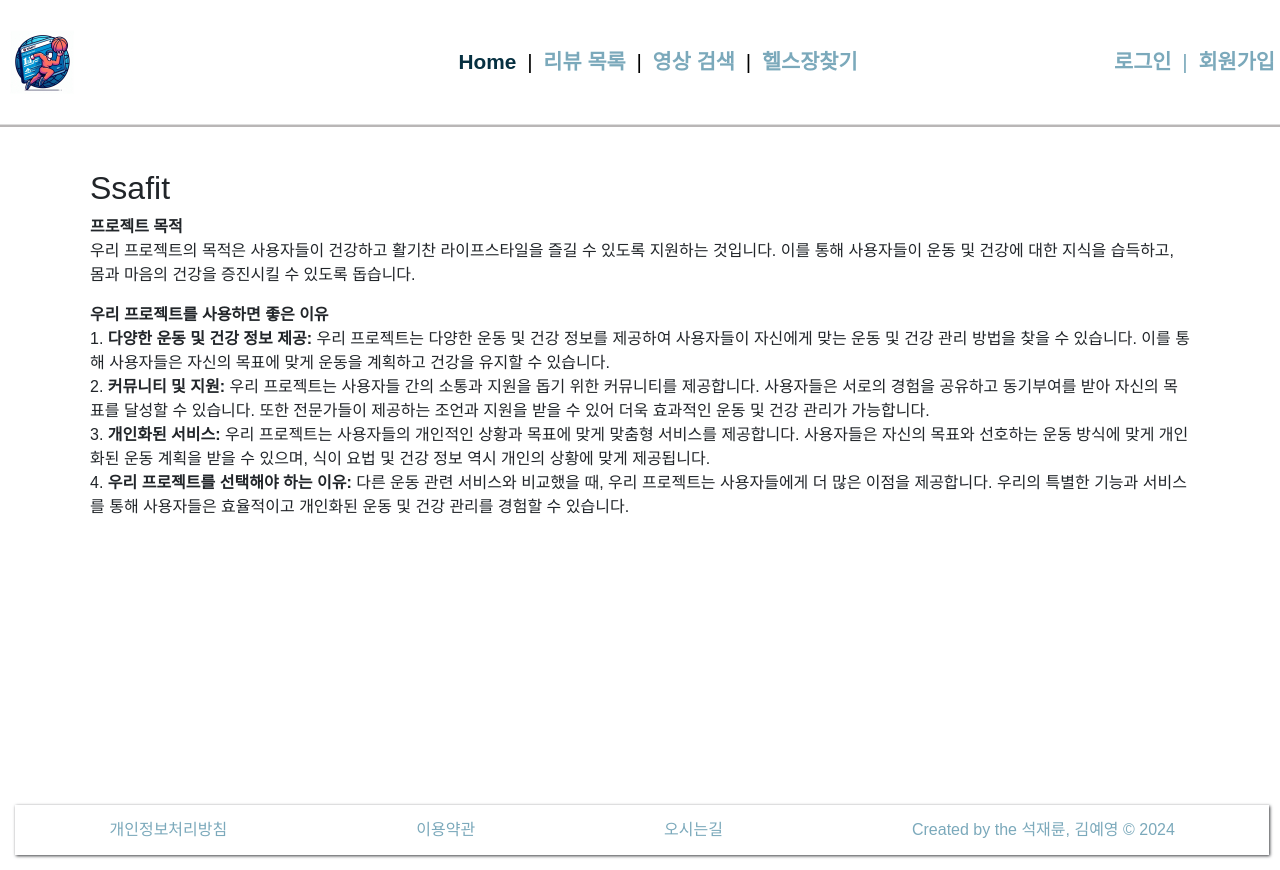
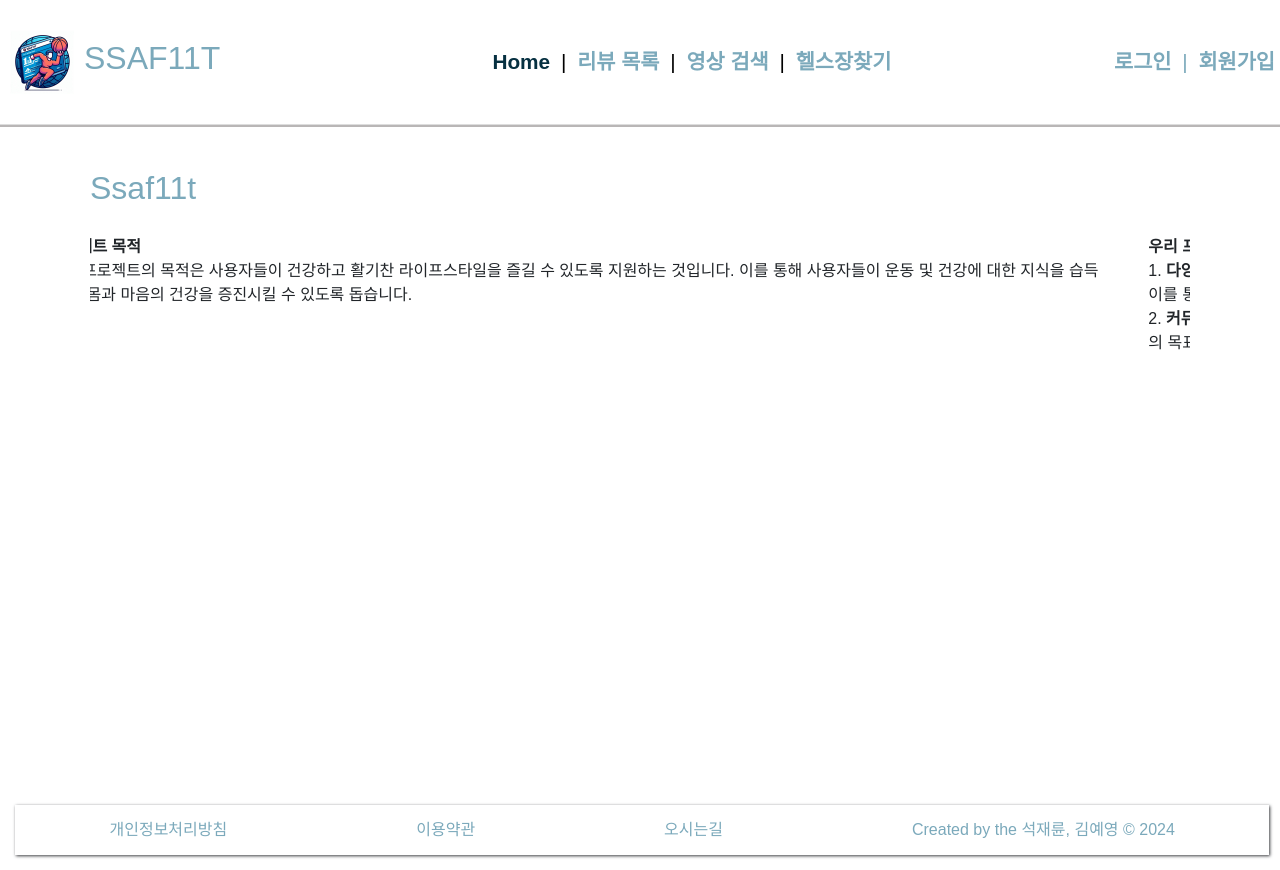
Before and after one commit to seokjr/ssaf11t, a Vue app in the folder Ssafit_front/: page / in a window 1280 px wide. Built offline with nearby package versions, Linux system fonts and the light colour scheme; a web font is replaced by a local one.

Commit message:
homevue 캐러셀완료

```diff
--- a/Ssafit_front/index.html
+++ b/Ssafit_front/index.html
@@ -6,7 +6,7 @@
     <link rel="preconnect" href="https://fonts.googleapis.com" />
     <link rel="preconnect" href="https://fonts.gstatic.com" crossorigin />
     <meta name="viewport" content="width=device-width, initial-scale=1.0" />
-    <title>Ssaf11t</title>
+    <title>SSAF11T</title>
     <style>
       @font-face {
         font-family: "KCC-Hanbit";
--- a/Ssafit_front/src/components/common/HeaderNav.vue
+++ b/Ssafit_front/src/components/common/HeaderNav.vue
@@ -2,11 +2,12 @@
   <div id="container">
     <header>
       <img
-        src="@/assets/ssaf11t_logo2.jpg"
+        src="@/assets/ssaf11t_logo2.png"
         alt="Ssafit Logo"
         class="logo"
         @click="goHome"
       />
+      <h2 @click="goHome" style="color: rgb(123, 169, 187)">SSAF11T</h2>
       <nav>
         <div class="menu">
           <RouterLink to="/">Home</RouterLink> |
@@ -78,7 +79,7 @@
 }
 .menu {
   position: absolute;
-  left: 48%;
+  left: 44.5%;
   transform: translateX(-50%);
   text-align: center;
   color: black;
--- a/Ssafit_front/src/views/HomeView.vue
+++ b/Ssafit_front/src/views/HomeView.vue
@@ -1,41 +1,90 @@
 <template>
   <div class="container">
-    <h2>Ssafit</h2>
-    <div>
+    <h2 style="color: rgb(123, 169, 187)">Ssaf11t</h2>
+    <div
+      id="carouselExampleAutoplaying"
+      class="carousel slide"
+      data-bs-ride="carousel"
+    >
+      <div class="carousel-inner">
+        <!-- First carousel item -->
+        <div class="carousel-item active">
+          <div class="d-block w-100">
             <p>
               <strong>프로젝트 목적</strong><br />
-        우리 프로젝트의 목적은 사용자들이 건강하고 활기찬 라이프스타일을 즐길 수
-        있도록 지원하는 것입니다. 이를 통해 사용자들이 운동 및 건강에 대한
-        지식을 습득하고, 몸과 마음의 건강을 증진시킬 수 있도록 돕습니다.
+              우리 프로젝트의 목적은 사용자들이 건강하고 활기찬 라이프스타일을
+              즐길 수 있도록 지원하는 것입니다. 이를 통해 사용자들이 운동 및
+              건강에 대한 지식을 습득하고, 몸과 마음의 건강을 증진시킬 수 있도록
+              돕습니다.
             </p>
+          </div>
+        </div>
+        <!-- Second carousel item -->
+        <div class="carousel-item">
+          <div class="d-block w-100">
             <p>
               <strong>우리 프로젝트를 사용하면 좋은 이유</strong><br />
               1. <strong>다양한 운동 및 건강 정보 제공:</strong> 우리 프로젝트는
-        다양한 운동 및 건강 정보를 제공하여 사용자들이 자신에게 맞는 운동 및
-        건강 관리 방법을 찾을 수 있습니다. 이를 통해 사용자들은 자신의 목표에
-        맞게 운동을 계획하고 건강을 유지할 수 있습니다.<br />
-        2. <strong>커뮤니티 및 지원:</strong> 우리 프로젝트는 사용자들 간의
-        소통과 지원을 돕기 위한 커뮤니티를 제공합니다. 사용자들은 서로의 경험을
-        공유하고 동기부여를 받아 자신의 목표를 달성할 수 있습니다. 또한
-        전문가들이 제공하는 조언과 지원을 받을 수 있어 더욱 효과적인 운동 및
-        건강 관리가 가능합니다.<br />
-        3. <strong>개인화된 서비스:</strong> 우리 프로젝트는 사용자들의 개인적인
-        상황과 목표에 맞게 맞춤형 서비스를 제공합니다. 사용자들은 자신의 목표와
-        선호하는 운동 방식에 맞게 개인화된 운동 계획을 받을 수 있으며, 식이 요법
-        및 건강 정보 역시 개인의 상황에 맞게 제공됩니다.<br />
-        4. <strong>우리 프로젝트를 선택해야 하는 이유:</strong> 다른 운동 관련
-        서비스와 비교했을 때, 우리 프로젝트는 사용자들에게 더 많은 이점을
-        제공합니다. 우리의 특별한 기능과 서비스를 통해 사용자들은 효율적이고
-        개인화된 운동 및 건강 관리를 경험할 수 있습니다.
+              다양한 운동 및 건강 정보를 제공하여 사용자들이 자신에게 맞는 운동
+              및 건강 관리 방법을 찾을 수 있습니다. 이를 통해 사용자들은 자신의
+              목표에 맞게 운동을 계획하고 건강을 유지할 수 있습니다.<br />
+              2. <strong>커뮤니티 및 지원:</strong> 우리 프로젝트는 사용자들
+              간의 소통과 지원을 돕기 위한 커뮤니티를 제공합니다. 사용자들은
+              서로의 경험을 공유하고 동기부여를 받아 자신의 목표를 달성할 수
+              있습니다. 또한 전문가들이 제공하는 조언과 지원을 받을 수 있어 더욱
+              효과적인 운동 및 건강 관리가 가능합니다.<br />
             </p>
+          </div>
+        </div>
+        <!-- Third carousel item -->
+        <div class="carousel-item">
+          <div class="d-block w-100">
+            <p>
+              3. <strong>개인화된 서비스:</strong> 우리 프로젝트는 사용자들의
+              개인적인 상황과 목표에 맞게 맞춤형 서비스를 제공합니다. 사용자들은
+              자신의 목표와 선호하는 운동 방식에 맞게 개인화된 운동 계획을 받을
+              수 있으며, 식이 요법 및 건강 정보 역시 개인의 상황에 맞게
+              제공됩니다.<br />
+              4. <strong>우리 프로젝트를 선택해야 하는 이유:</strong> 다른 운동
+              관련 서비스와 비교했을 때, 우리 프로젝트는 사용자들에게 더 많은
+              이점을 제공합니다. 우리의 특별한 기능과 서비스를 통해 사용자들은
+              효율적이고 개인화된 운동 및 건강 관리를 경험할 수 있습니다.
+            </p>
+          </div>
+        </div>
+      </div>
+      <button
+        class="carousel-control-prev"
+        type="button"
+        data-bs-target="#carouselExampleAutoplaying"
+        data-bs-slide="prev"
+      >
+        <span class="carousel-control-prev-icon" aria-hidden="true"></span>
+        <span class="visually-hidden">Previous</span>
+      </button>
+      <button
+        class="carousel-control-next"
+        type="button"
+        data-bs-target="#carouselExampleAutoplaying"
+        data-bs-slide="next"
+      >
+        <span class="carousel-control-next-icon" aria-hidden="true"></span>
+        <span class="visually-hidden">Next</span>
+      </button>
     </div>
   </div>
 </template>
 
-<script setup></script>
+<script setup>
+import "bootstrap/dist/css/bootstrap.min.css";
+import "bootstrap/dist/js/bootstrap.bundle.min.js";
+</script>
 
 <style scoped>
 .container {
   padding: 20px;
 }
+.carousel-item {
+  padding: 20px;
+}
 </style>
```
Also changed, not shown: Ssafit_front/src/assets/ssaf11t_logo2.png (added). Lines whose indentation alone changed are shown as unchanged.
